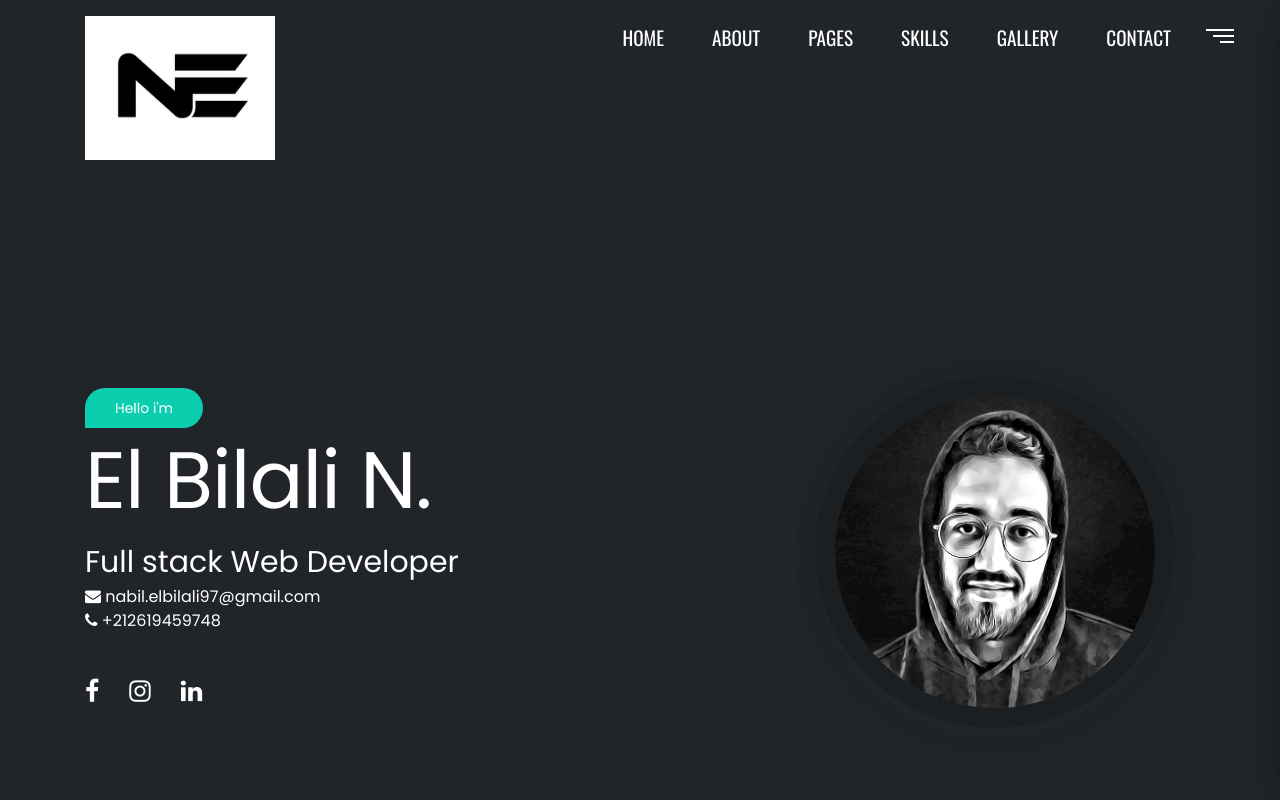
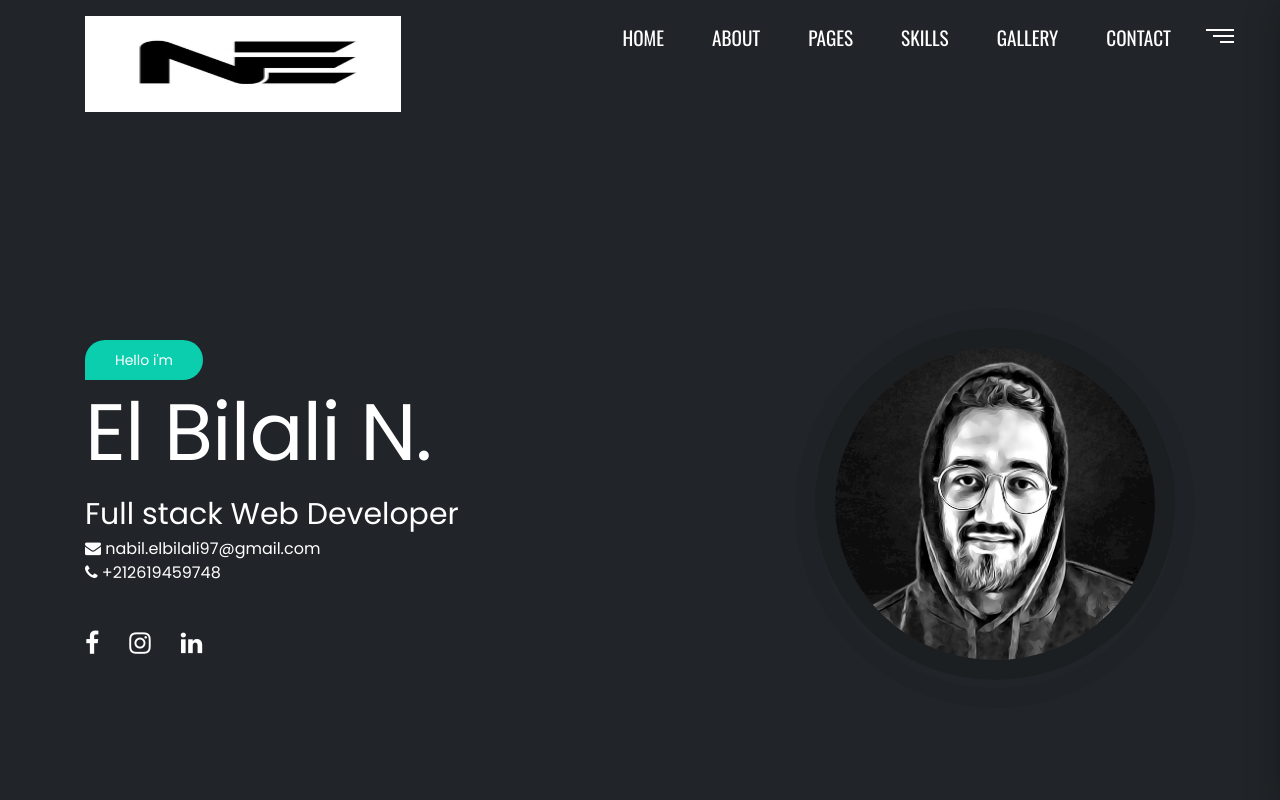
Before and after one commit to nabilelbilali/Nabil-ELBILALI, a plain HTML site: page index.html in a window 1280 px wide. Shown: the top 800 px of the page. Drawn offline with nearby package versions, Linux system fonts and the light colour scheme.

Commit message:
Update index.html

```diff
--- a/index.html
+++ b/index.html
@@ -217,7 +217,7 @@
          <header class="header">
              <div class="wrap d-flex">
                  <h1 class="logo">
-                     <a href=""><img src="logo.png" style="width:316;height:96;" alt=""></a>
+                     <a href=""><img src="logo.png" style="width:316px;height:96px;" alt=""></a>
                  </h1>
                  <nav class="menu">
                      <ul>
```
